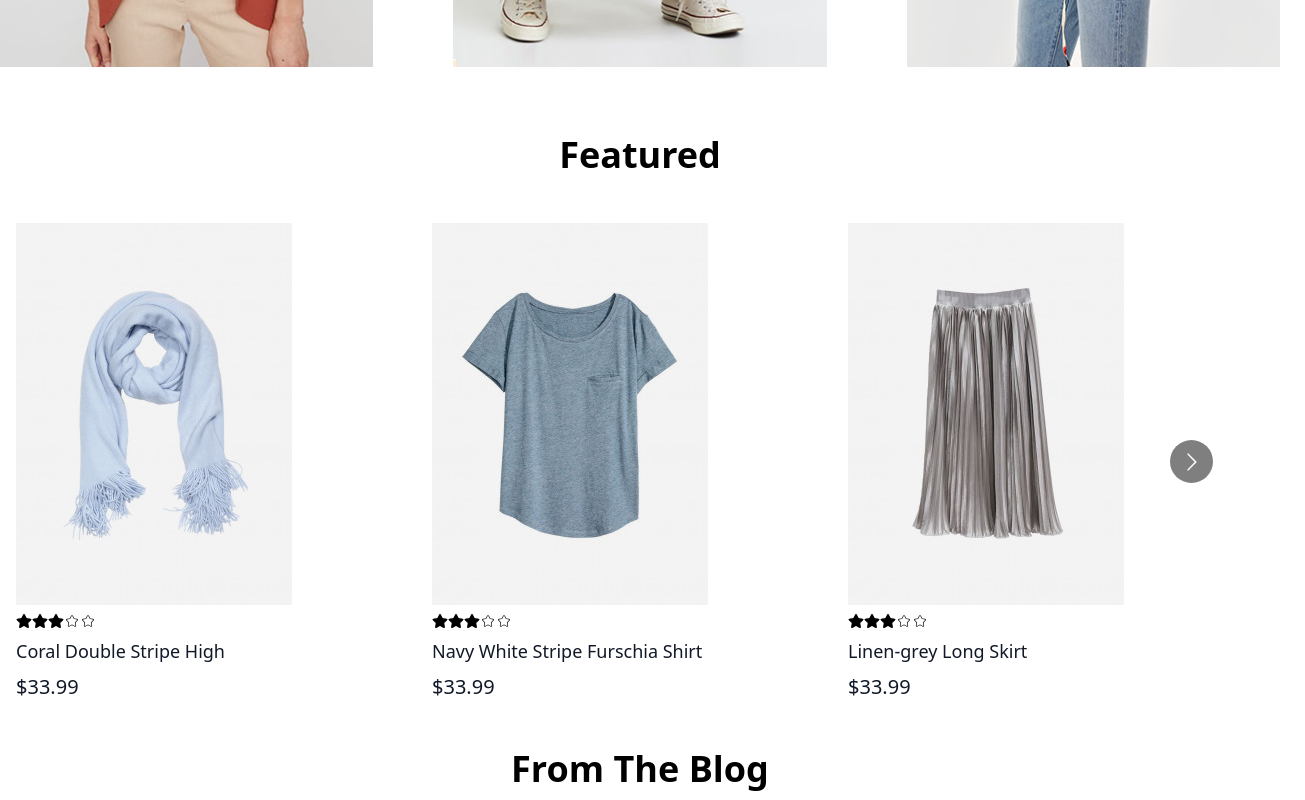
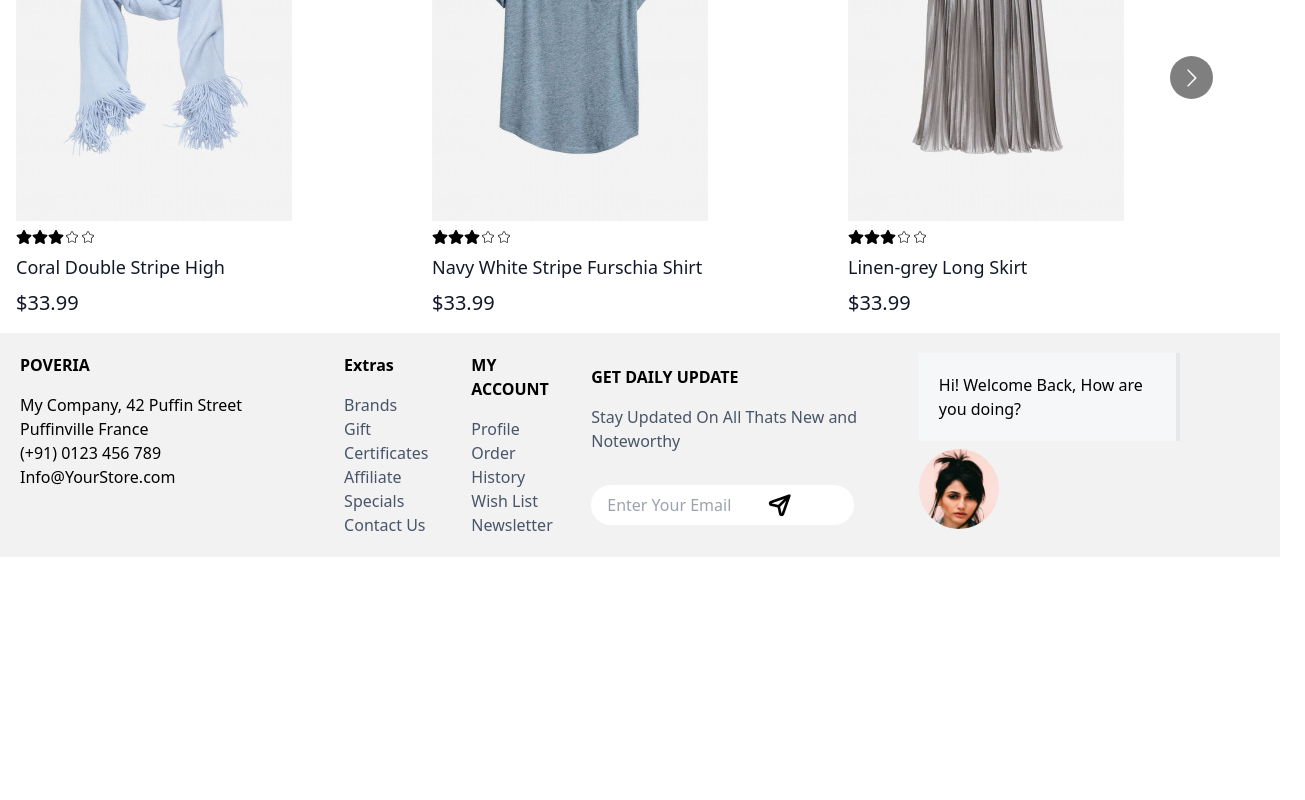
Before and after one commit to LuiRo07/Poveria-Apparel, a React (Vite) app: page / in a window 1280 px wide. Shown: the part 2880-3680 px from the top of the page, 1305 px wide, since content can reach past the window. After the commit the page ends 3437 px from the top, so only its background shows below. Built offline with nearby package versions, Linux system fonts and the light colour scheme.

Commit message:
added responsive layout for footer

```diff
--- a/src/App.jsx
+++ b/src/App.jsx
@@ -16,11 +16,11 @@ function App() {
       <ImageSlider />
       <FeaturedProductCards />
       <CardProducts />
-      <QuoteSlider />
+      {/* <QuoteSlider /> */}
       <CategoryList />
       <FeaturedSection />
-      <FromTheBlog />
-      <BannerSection />
+      {/* <FromTheBlog /> */}
+      {/* <BannerSection /> */}
       <Footer />
     </div>
   )
--- a/src/components/SectionComponents/FeaturedSection.jsx
+++ b/src/components/SectionComponents/FeaturedSection.jsx
@@ -62,7 +62,7 @@ function FeaturedSection() {
   };
 
   return (
-    <div>
+    <div className="mb-4">
       <SectionTitle title={"Featured"} />
       <div className="px-4">
         <Carousel responsive={responsive}>
--- a/src/components/UnitComponents/FooterLinks.jsx
+++ b/src/components/UnitComponents/FooterLinks.jsx
@@ -3,11 +3,11 @@ import ChatBot from "./chatbot";
 function FooterLinks() {
   return (
     <div className="overflow-hidden">
-      <div className="bg-[#F2F2F2] p-2 flex">
+      <div className="bg-[#F2F2F2] p-5 grid grid-cols-2 gap-8 sm:flex sm:justify-around">
         {/* row-1 */}
         <ul className="flex-col">
-          <li className="font-semibold mb-2 sm:mb-12 font-size:6xl sm:text-5xl">
-            <h1>POVERIA</h1>
+          <li className="font-semibold mb-2 sm:mb-4 font-size:4xl">
+            <h1 className="font-semibold mb-2 ">POVERIA</h1>
           </li>
           <li>My Company, 42 Puffin Street Puffinville France</li>
           <li>(+91) 0123 456 789</li>
@@ -16,8 +16,8 @@ function FooterLinks() {
           </li>
         </ul>
         {/* row-2 for desktop */}
-        <ul className="hidden sm:block">
-          <li className="mb-2 sm:mb-12 font-semibold">
+        <ul className="">
+          <li className="mb-2 sm:mb-4 font-semibold">
             <h3>Extras</h3>
           </li>
           <li>
@@ -47,7 +47,7 @@ function FooterLinks() {
           </li>
         </ul>
         <ul>
-          <li className="mb-2 sm:mb-12 font-semibold">
+          <li className="mb-2 sm:mb-4 font-semibold">
             <h3>MY ACCOUNT</h3>
           </li>
           <li>
@@ -71,8 +71,8 @@ function FooterLinks() {
             </a>
           </li>
         </ul>
-        <ul>
-          <li className="mb-2 sm:mb-12 font-semibold">
+        <ul className="flex flex-col justify-center">
+          <li className="mb-2 sm:mb-4 font-semibold">
             <h3>GET DAILY UPDATE</h3>
           </li>
           <li>
@@ -84,14 +84,14 @@ function FooterLinks() {
             <form>
               <div>
                 <img
-                  className="relative left-[186px] top-[36px] cursor-pointer"
+                  className="relative left-[173px] top-[36px] cursor-pointer"
                   src="/assets/icons/send.png"
                   alt="send icon"
                 />
                 <input
                   type="text"
                   placeholder="Enter Your Email"
-                  className="px-6 py-2 rounded-full"
+                  className="px-4 py-2 rounded-full"
                 />
               </div>
             </form>
```
